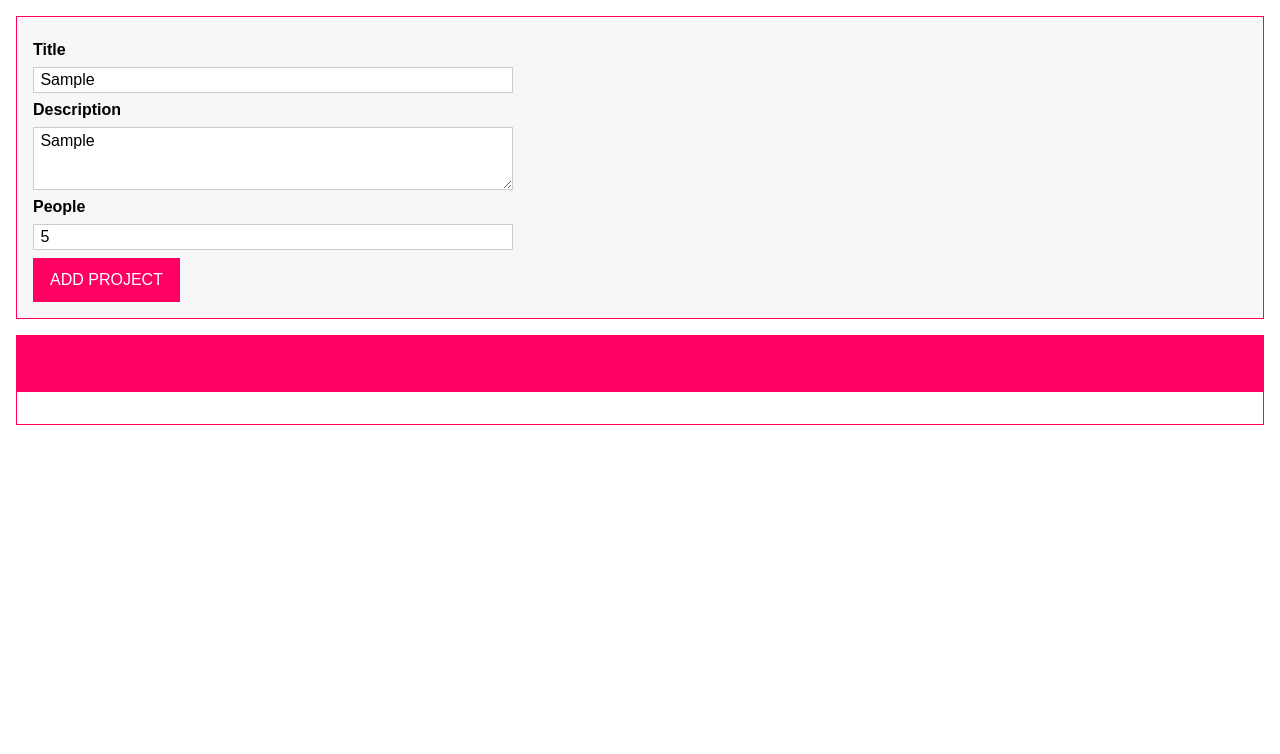
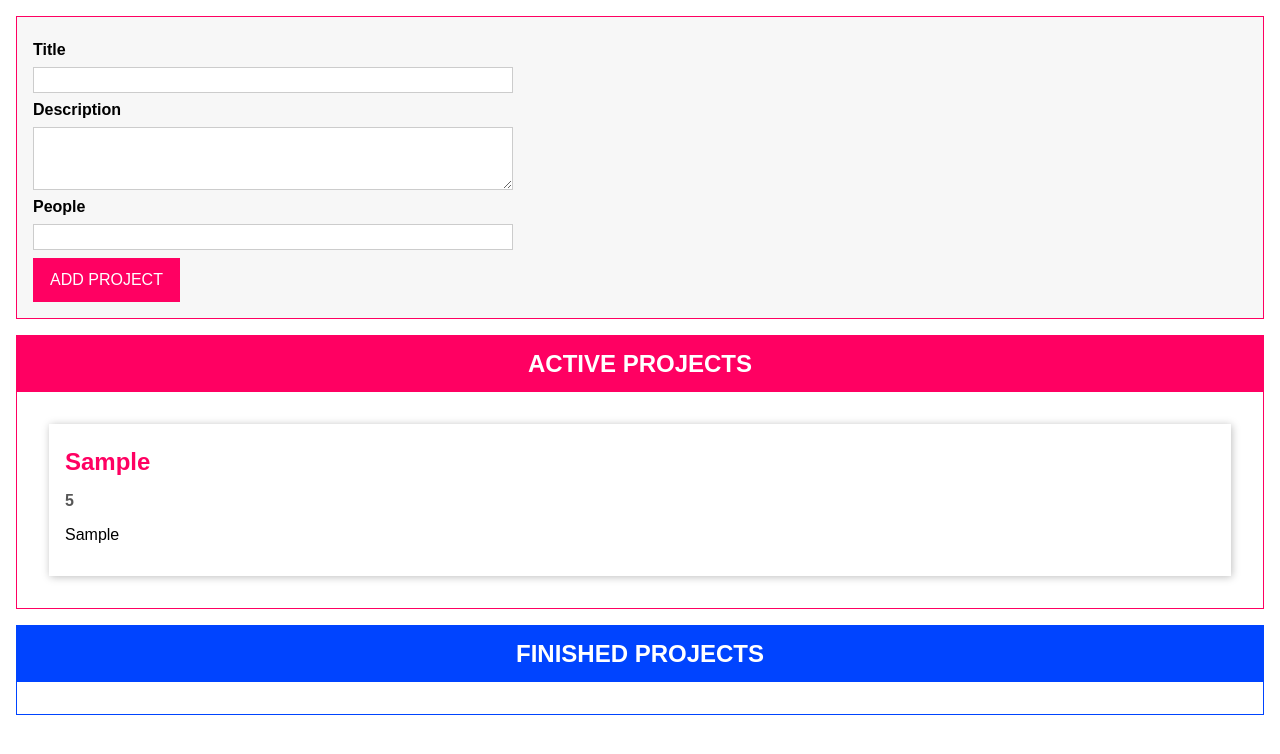
Before and after one commit to vntero/drag-and-drop, a website with bundled scripts: page index.html in a window 1280 px wide. Both pictures are taken after typing "Sample", "Sample", "5" into the empty fields and a click on the button "ADD PROJECT". Built offline with nearby package versions, Linux system fonts and the light colour scheme.

Commit message:
all 3 user inputs are being rendered and displayed as expected

```diff
--- a/index.html
+++ b/index.html
@@ -27,7 +27,11 @@
       </form>
     </template>
     <template id="single-project">
-      <li></li>
+      <li>
+        <h2></h2>
+        <h3></h3>
+        <p></p>
+      </li>
     </template>
     <template id="project-list">
       <section class="projects">
--- a/src/app.ts
+++ b/src/app.ts
@@ -6,22 +6,22 @@ class Project {
 }
 
 // project state management
-type Listener = (items: Project[]) => void
+type Listener<T> = (items: T[]) => void
 
-class State {
-    private listeners: Listener[] = []
+class State<T> {
+    protected listeners: Listener<T>[] = []
 
-    addListener(listenerFn: Listener) {
+    addListener(listenerFn: Listener<T>) {
         this.listeners.push(listenerFn)
     }
 }
 
-class ProjectState {
+class ProjectState extends State<Project>{
     private projects: Project[] = []
     private static instance: ProjectState
 
     private constructor() {
-
+        super()
     }
 
     static getInstance() {
@@ -114,6 +114,27 @@ abstract class Component<T extends HTMLElement, U extends HTMLElement> {
     abstract renderContent(): void
 }
 
+//project item class
+class ProjectItem extends Component<HTMLUListElement, HTMLLIElement> {
+    private project: Project
+
+    constructor(hostId: string, project: Project) {
+        super('single-project', hostId, false, project.id)
+        this.project = project
+
+        this.configure()
+        this.renderContent()
+    }
+
+    configure() {}
+
+    renderContent() {
+        this.element.querySelector('h2')!.textContent = this.project.title
+        this.element.querySelector('h3')!.textContent = this.project.people.toString()
+        this.element.querySelector('p')!.textContent = this.project.description
+    }
+}
+
 // project list class
 class ProjectList extends Component<HTMLDivElement, HTMLElement> {
     assignedProjects: Project[]
@@ -149,9 +170,7 @@ class ProjectList extends Component<HTMLDivElement, HTMLElement> {
         const listEl = <HTMLUListElement>document.getElementById(`${this.type}-projects-list`)!
         listEl.innerHTML = ''
         for (const prjItem of this.assignedProjects) {
-            const listItem = document.createElement('li')
-            listItem.textContent = prjItem.title
-            listEl.appendChild(listItem)
+            new ProjectItem(this.element.querySelector('ul')!.id, prjItem)
         }
     }
 }
```
